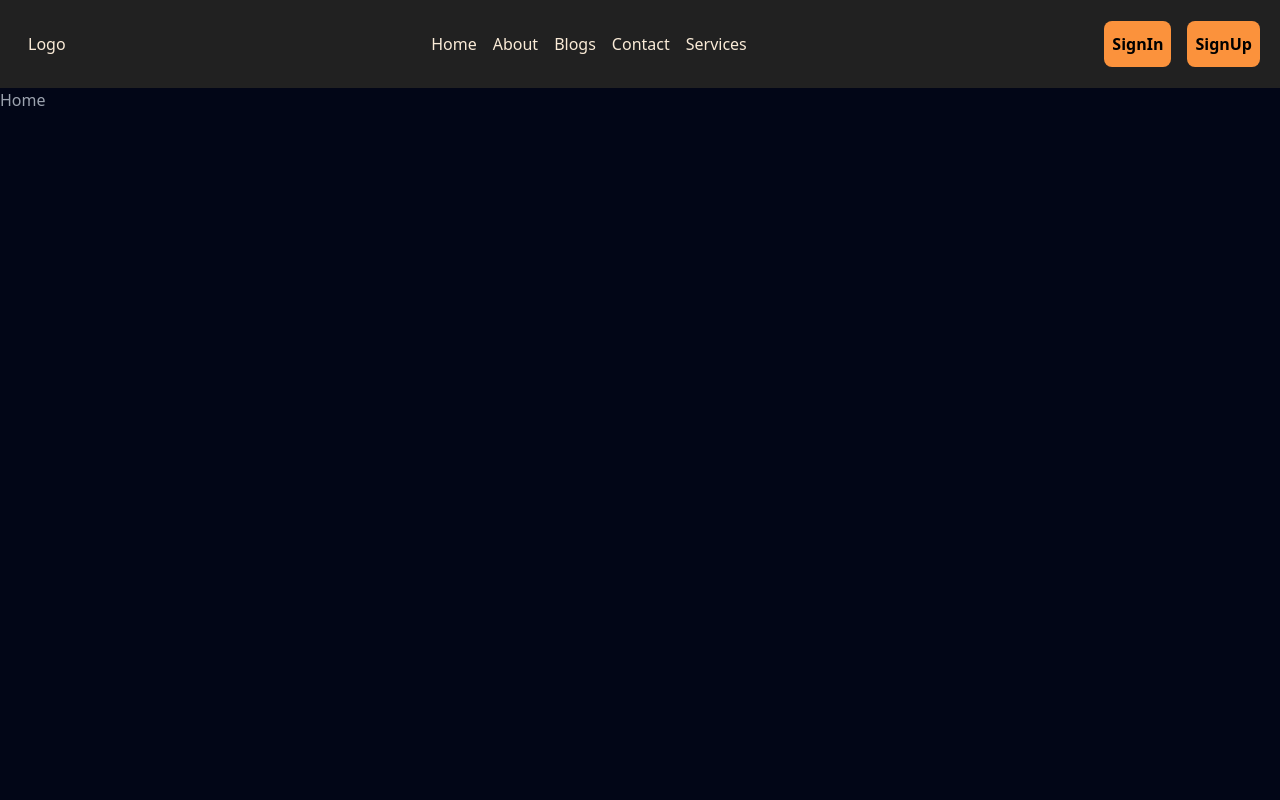
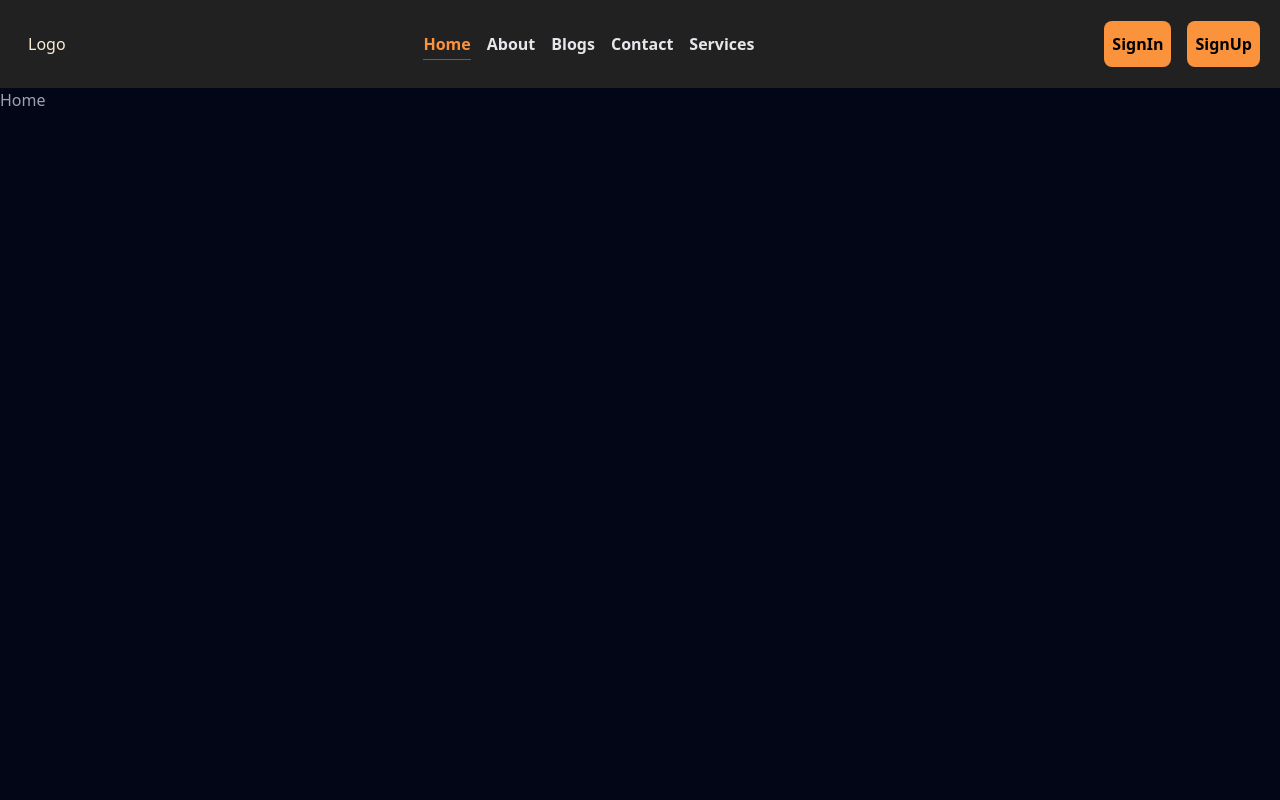
Before and after one commit to devHksingh/learn_prisma, a React (Vite) app in the folder test_tailwind_react/: page / in a window 1280 px wide. Shown: the top 800 px of the page. Built offline with nearby package versions, Linux system fonts and the light colour scheme.

Commit message:
add error page and setup in react router dom

```diff
--- /dev/null
+++ b/test_tailwind_react/src/ErrorPage.jsx
@@ -0,0 +1,19 @@
+import { useRouteError } from "react-router-dom";
+
+export default function ErrorPage(){
+    const err = useRouteError()
+    console.log(err)
+
+    return (
+        <div id="error-page">
+            <div className="flex flex-col justify-center min-h-screen gap-4 text-xl text-center text-white">
+                <h1>Ooops!</h1>
+                <p>Sorry, an unexpected error has occured.</p>
+                <p>We are working on it.</p>
+                <p>
+                    <i>{err.statusText || err.message || 404}</i>
+                </p>
+            </div>
+        </div>
+    )
+}
--- a/test_tailwind_react/src/components/NavBar.jsx
+++ b/test_tailwind_react/src/components/NavBar.jsx
@@ -1,11 +1,12 @@
 // import React from 'react'
+import {Link,NavLink} from 'react-router-dom'
 
 // function NavBar() {
 //   return (
 
-        // <nav className=' flex justify-between p-5 w-full content-center text-sm md:text-base'>
-        //     <div className=" px-2 content-center"><a href="">Logo</a></div>
-        //     <div className=" hidden md:block">
+        // <nav className='flex content-center justify-between w-full p-5 text-sm md:text-base'>
+        //     <div className="content-center px-2 "><a href="">Logo</a></div>
+        //     <div className="hidden md:block">
         //         <ul className="flex justify-around gap-4 px-2 py-3">
         //             <li><a href="">Home</a></li>
         //             <li><a href="">About</a></li>
@@ -14,9 +15,9 @@
         //             <li><a href="">Services</a></li>
         //         </ul>
         //     </div>
-        //     <div className=" space-x-4 content-center ">
-        //         <a href="" className="px-2 py-3 rounded-lg bg-orange-400 text-black font-semibold hover:bg-orange-600 active:bg-orange-700 focus:outline-none focus:ring focus:ring-orange-300">SignIn</a>
-        //         <a href="" className="px-2 py-3 rounded-lg bg-orange-400 text-black font-semibold hover:bg-orange-600 active:bg-orange-700 focus:outline-none focus:ring focus:ring-orange-300">SignUp</a>
+        //     <div className="content-center space-x-4 ">
+        //         <a href="" className="px-2 py-3 font-semibold text-black bg-orange-400 rounded-lg hover:bg-orange-600 active:bg-orange-700 focus:outline-none focus:ring focus:ring-orange-300">SignIn</a>
+        //         <a href="" className="px-2 py-3 font-semibold text-black bg-orange-400 rounded-lg hover:bg-orange-600 active:bg-orange-700 focus:outline-none focus:ring focus:ring-orange-300">SignUp</a>
         //     </div>
         // </nav>
 
@@ -28,20 +29,30 @@
 
 const NavBar = () => {
     return (
-        <nav className=' flex justify-between p-5 w-full content-center text-sm md:text-base'>
-        <div className=" px-2 content-center"><a href="">Logo</a></div>
-        <div className=" hidden md:block">
+        <nav className='flex content-center justify-between w-full p-5 text-sm md:text-base'>
+        <div className="content-center px-2 "><a href="">Logo</a></div>
+        <div className="hidden md:block">
             <ul className="flex justify-around gap-4 px-2 py-3">
-                <li><a href="">Home</a></li>
-                <li><a href="">About</a></li>
-                <li><a href="">Blogs</a></li>
-                <li><a href="">Contact</a></li>
-                <li><a href="">Services</a></li>
+                <li><NavLink to={'/'}
+                className={({isActive})=>
+                `text-gray-200 font-semibold duration-200 ${isActive ?"text-orange-400 border-b border-blue-600 py-1":""} hover:text-gray-400 hover:border-b hover:border-orange-400 hover:py-1`
+                }
+                >Home</NavLink></li>
+                <li><NavLink to={'/about'}
+                className={({isActive})=>
+                `text-gray-200 font-semibold duration-200 ${isActive ?"text-orange-400 border-b border-blue-600 py-1":""} hover:text-gray-400 hover:border-b hover:border-orange-400 hover:py-1`}
+                >About</NavLink></li>
+                <li><NavLink to={'/login'}  className={({isActive})=>
+                `text-gray-200 font-semibold duration-200 ${isActive ?"text-orange-400 border-b border-blue-600 py-1":""} hover:text-gray-400 hover:border-b hover:border-orange-400 hover:py-1`}>Blogs</NavLink></li>
+                <li><NavLink to={'/contact'}  className={({isActive})=>
+                `text-gray-200 font-semibold duration-200 ${isActive ?"text-orange-400 border-b border-blue-600 py-1":""} hover:text-gray-400 hover:border-b hover:border-orange-400 hover:py-1`}>Contact</NavLink></li>
+                <li><NavLink to={'/services'}  className={({isActive})=>
+                `text-gray-200 font-semibold duration-200 ${isActive ?"text-orange-400 border-b border-blue-600 py-1":""} hover:text-gray-400 hover:border-b hover:border-orange-400 hover:py-1`}>Services</NavLink></li>
             </ul>
         </div>
-        <div className=" space-x-4 content-center ">
-            <a href="" className="px-2 py-3 rounded-lg bg-orange-400 text-black font-semibold hover:bg-orange-600 active:bg-orange-700 focus:outline-none focus:ring focus:ring-orange-300">SignIn</a>
-            <a href="" className="px-2 py-3 rounded-lg bg-orange-400 text-black font-semibold hover:bg-orange-600 active:bg-orange-700 focus:outline-none focus:ring focus:ring-orange-300">SignUp</a>
+        <div className="content-center space-x-4 ">
+            <Link to={'/login'} className="px-2 py-3 font-semibold text-black bg-orange-400 rounded-lg hover:bg-orange-600 active:bg-orange-700 focus:outline-none focus:ring focus:ring-orange-300">SignIn</Link>
+            <Link to={'/signup'} className="px-2 py-3 font-semibold text-black bg-orange-400 rounded-lg hover:bg-orange-600 active:bg-orange-700 focus:outline-none focus:ring focus:ring-orange-300">SignUp</Link>
         </div>
     </nav>
     )
--- a/test_tailwind_react/src/main.jsx
+++ b/test_tailwind_react/src/main.jsx
@@ -7,10 +7,11 @@ import Layout from './Layout.jsx'
 import Home from './pages/Home.jsx'
 import Login from './pages/Login.jsx'
 import SignUp from './pages/SignUp.jsx'
+import ErrorPage from './ErrorPage.jsx'
 
 const router = createBrowserRouter(
   createRoutesFromElements(
-    <Route path='/' element={<Layout/>}>
+    <Route path='/' element={<Layout/>}  errorElement={<ErrorPage/>}>
       <Route path='' element={<Home/>}/>
       <Route path='login' element={<Login/>}/>
       <Route path='signup' element={<SignUp/>}/>
--- /dev/null
+++ b/test_tailwind_react/src/pages/User.jsx
@@ -0,0 +1,9 @@
+
+
+function User() {
+  return (
+    <div>User</div>
+  )
+}
+
+export default User
```
